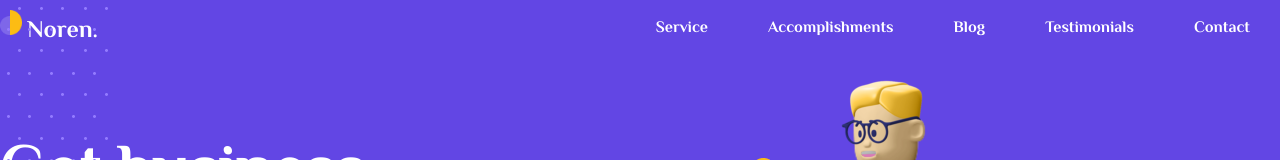
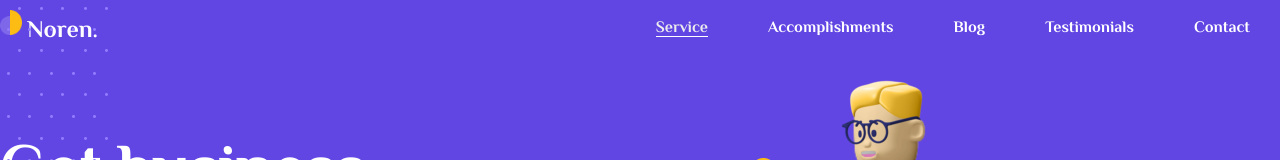
Before and after one commit to FengDenny/Figma2Dev, a React (Create React App) app in the folder noren/: page / in a window 1280 px wide. In both pictures the pointer is over the link "Service". Shown: the top 160 px of the page. Built offline with nearby package versions, Linux system fonts and the light colour scheme.

Commit message:
added hovering effect

```diff
--- a/noren/src/component/Navbar/navbar.module.css
+++ b/noren/src/component/Navbar/navbar.module.css
@@ -24,4 +24,10 @@ a {
   color: var(--white);
   text-decoration: none;
   font-weight: bold;
+  transition: ease-in-out 0.2s;
 }
+
+.nav a:hover {
+  border-bottom: 1px solid var(--white);
+  color: var(--light-gray);
+}
```
